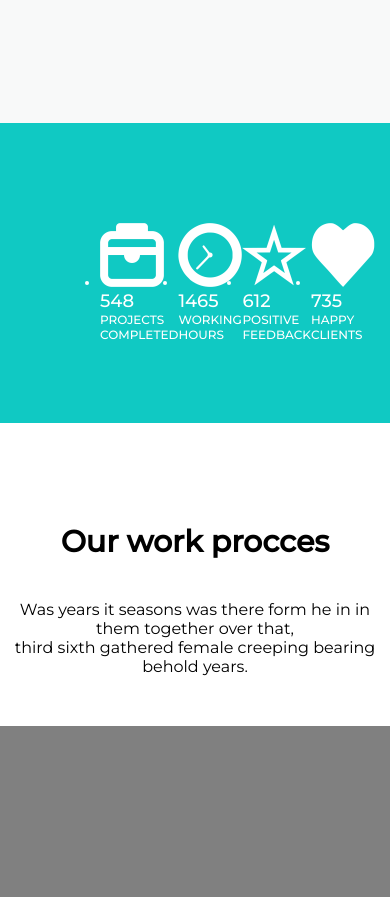
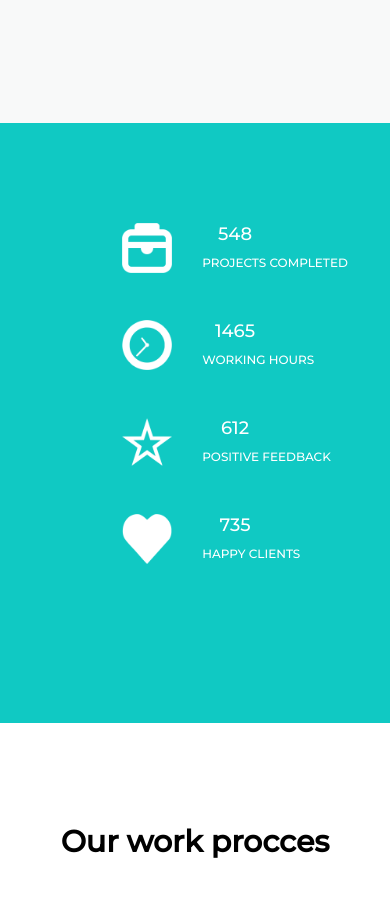
Before and after one commit to bohdan455/WebPage, a plain HTML site: page index.html in a window 390 px wide. Shown: the part 1720-2617 px from the top of the page. Drawn offline with Linux system fonts and the light colour scheme.

Commit message:
make number selection prettier

```diff
--- a/css/style.css
+++ b/css/style.css
@@ -5,6 +5,7 @@
 }
 body{
     font-family: 'Montserrat', sans-serif;
+    list-style: none;
 }
 progress::-moz-progress-bar { background: #10c9c3; }
 progress::-webkit-progress-value { background: #10c9c3; }
@@ -168,25 +169,34 @@ nav{
     border-radius: 0;
 }
 .numbers{
-    height: 300px;
+    height: 250px;
     background-color: #10c9c3;
+    white-space: nowrap;
 }
 .numbers-items{
-
+    list-style: none;
     padding: 100px;
 }
 .numbers-items ul{
     display: flex;
     justify-content: space-between;
     color: white;
-
+    list-style: none;
     font-size: 12px;
     text-transform: uppercase;
     font-weight: 500;
 }
 .numbers-items span{
+    display: inline-block;
     font-size: 18px;
+    padding-bottom: 10px;
 }
+.numbers-items img{
+    float: left;
+    height: 50px;
+    margin-right: 30px;
+}
+
 .work-process{
     height: 950px;
 }
@@ -201,6 +211,8 @@ nav{
 }
 .work-process-text p{
     font-size: 16px;
+
+
 }
 .work-process-video{
     height: 600px;
@@ -251,6 +263,21 @@ nav{
     .skills-content{
         width: 100%;
     }
+    .numbers{
+        height: 600px;
+    }
+    .numbers-items{
+        text-align: center;
+    }
+    .numbers-items ul{
+        display: inline-block;
+
+
+    }
+    .numbers-items li{
+        margin-bottom: 50px;
+
+    }
     .work-process-video{
         zoom: 0.5;
     }
```
Also changed, not shown: index.html (+1 -1 lines).
